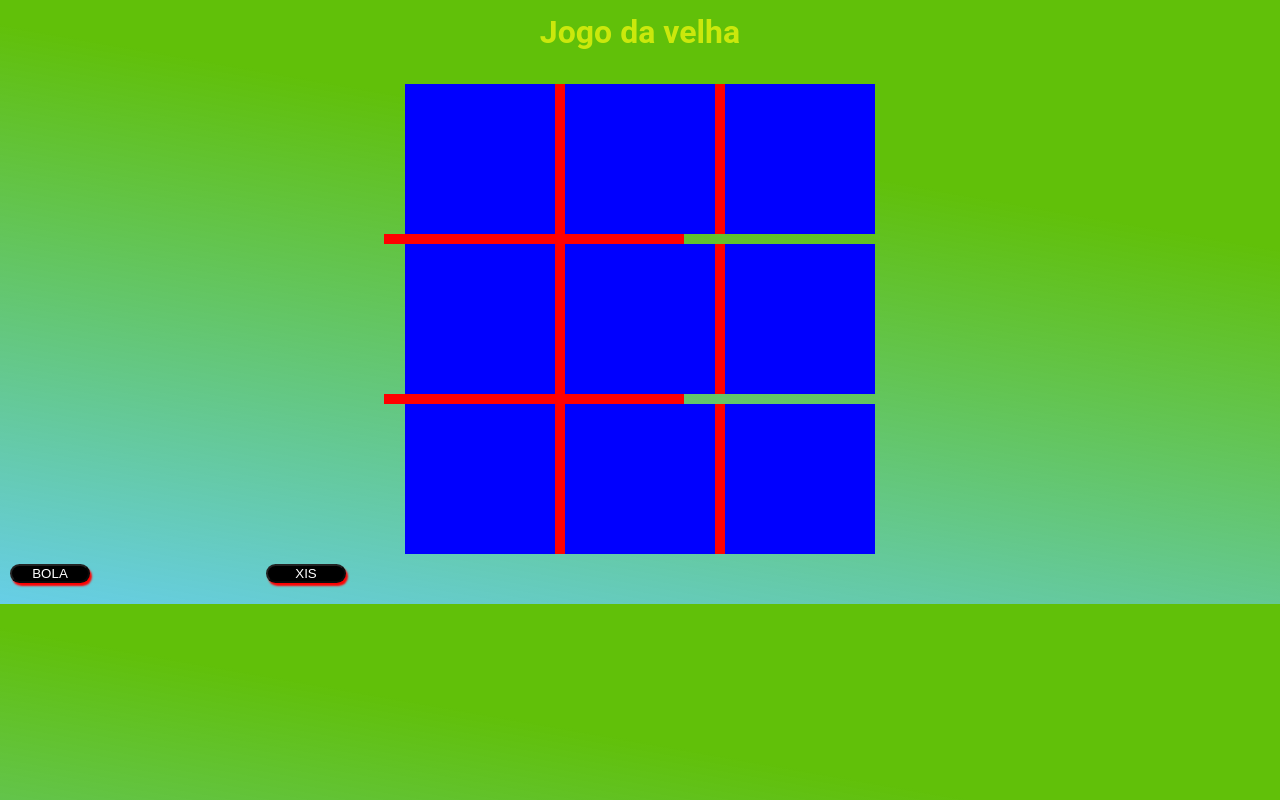
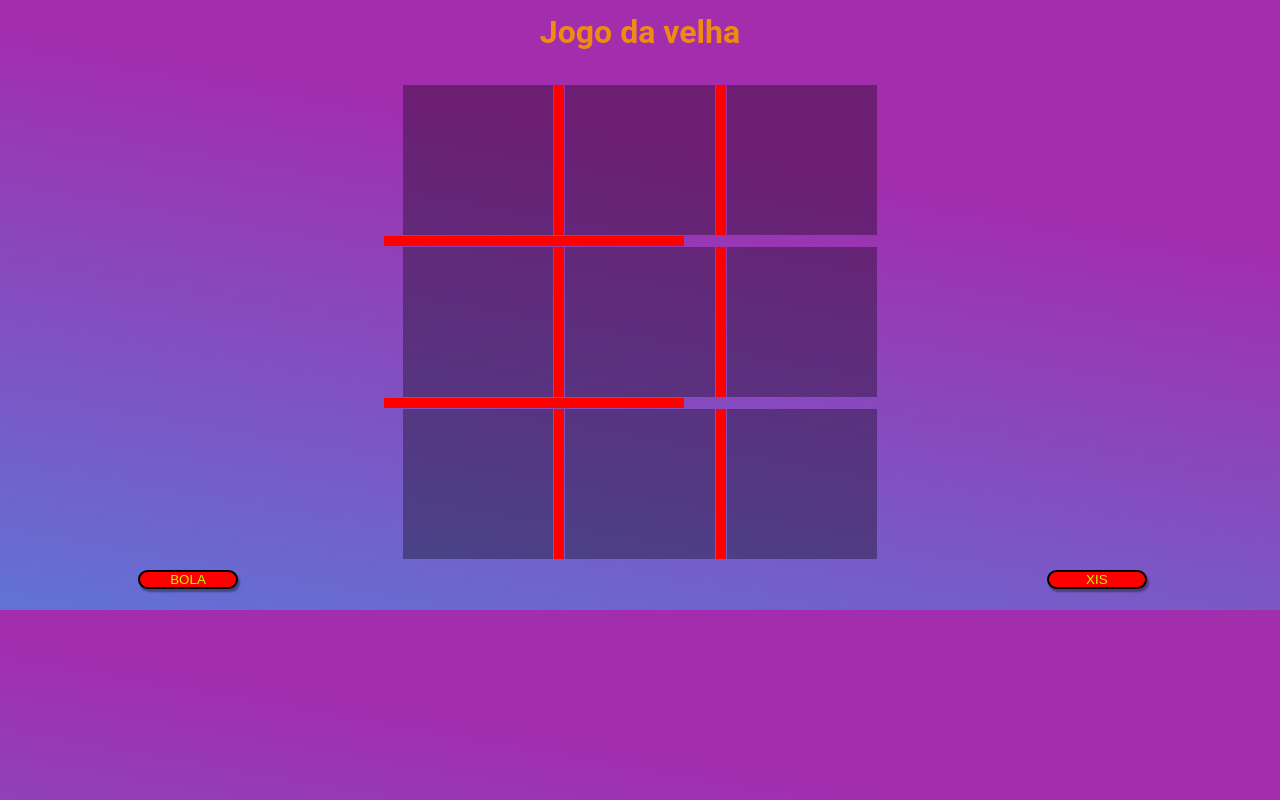
Before and after one commit to LOIRINMF/Jogo-da-velha, a plain HTML site: page Jogo.html in a window 1280 px wide. Both pictures are taken after a click on the button "BOLA". Drawn offline with Linux system fonts and the light colour scheme.

Commit message:
css
alguns ajustes aqui e ali.

```diff
--- a/da.css
+++ b/da.css
@@ -9,32 +9,10 @@
 
 
 body {
-    background-image: linear-gradient(190deg, rgb(97, 192, 9) 30%, rgba(25, 181, 219, 0.664));
+    background-image: linear-gradient(190deg, rgba(145, 6, 158, 0.842) 30%, rgba(16, 43, 192, 0.664));
 
     font-family: "Roboto", sans-serif;
     height: 100%;
-}
-
-.outraX {
-    position: absolute;
-
-    background-color: rgb(255, 0, 0);
-    color: rgb(200, 245, 0);
-
-    width: 80px;
-
-    margin: 10px;
-}
-
-.outraB {
-    position: absolute;
-
-    background-color: rgb(255, 0, 0);
-    color: rgb(200, 245, 0);
-
-    width: 80px;
-
-    margin: 10px;
 }
 
 h1 {
@@ -42,7 +20,7 @@ h1 {
 
     padding: 13px;
 
-    color: rgba(225, 240, 13, 0.829);
+    color: rgba(240, 142, 13, 0.973);
 }
 
 h3 {
@@ -69,40 +47,53 @@ section {
 
 }
 
+/*Posição dos button*/
 .btBola{
+    left: 10%;
+}
+.btXis{
+    left: 81%;
+}
+
+button {
     position: absolute;
+    transition-duration: 0.5s;
 
-    background-color: rgb(0, 0, 0);
-    color: white;
+    background-color: rgba(8, 119, 223, 0.63);
+    color: black;
 
-    width: 80px;
+    width: 100px;
 
     margin: 10px;
 
     border-radius: 20px;
-    box-shadow: 2px 3px 2px red;
+    box-shadow: 2px 3px 2px rgba(0, 0, 0, 0.363);
+    border: 2px solid #000000;
+}
 
+.btBola:hover {
+    background-color: rgba(0, 0, 0, 0.856);
+    color: rgb(255, 255, 255);
 }
-.btXis{
-    position: absolute;
 
-    background-color: rgb(0, 0, 0);
-    color: white;
+.btXis:hover{
+    background-color: rgba(0, 0, 0, 0.856);
+    color: rgb(255, 255, 255);
+}
+.outraX {
+    background-color: rgb(255, 0, 0);
+    color: rgb(200, 245, 0);
+}
 
-    width: 80px;
+.outraB {
+    background-color: rgb(255, 0, 0);
+    color: rgb(200, 245, 0);
+}
 
-    margin: 10px;
-    left: 20%;
-
-    border-radius: 20px;
-    box-shadow: 2px 3px 2px red;
-}
-.btBola:hover {
-    color: lime;
-}
-.btXis:hover{
-    color: lime;
-}
+.disabled {
+    opacity: 0.6;
+    cursor: not-allowed;
+  }
 
 .box {
     display: inline-block;
@@ -111,14 +102,16 @@ section {
     width: 150px;
     height: 150px;
 
-    background-color: blue;
+    margin: 1px;
+
+    background-color: rgba(0, 0, 0, 0.336);
 
     text-align: center;
 
 }
 
 .box:hover{
-    background-color: rgba(194, 23, 23, 0.699);
+    background-color: rgba(187, 17, 17, 0.699);
 }
 
 .certo:hover{
@@ -134,7 +127,7 @@ section {
 
     text-align: center;
 
-    font-size: 35px;
+    font-size: 40px;
 
 }
 
--- a/velha.js
+++ b/velha.js
@@ -21,23 +21,28 @@ function bola() {
     document.getElementById("bola").disabled = true
     testeB = 1
 
-    const novoX = document.querySelector('.btXis');
-    novoX.classList.toggle('outraX');
 
+// Deixar as div box verde.
     verde()
+// Desabilita os button.
+    nbutton()
 }
-
 
 function xis() {
     document.getElementById("bola").disabled = true
     document.querySelector('.btXis').disabled = true
     testeX = 1
 
+    verde()
+    nbutton()
+}
+
+function nbutton(){
+    const novoX = document.querySelector('.btXis');
+    novoX.classList.toggle('outraX');
+
     const novoB = document.querySelector('.btBola');
     novoB.classList.add('outraB');
-
-    // Deixar as div box verde.
-    verde()
 }
 
 function verde() {
@@ -82,12 +87,15 @@ function bolaORxis(a) {
         // Primero pega o id  ||CERTO||
         let escolha = a
 
+        let erro = document.getElementById("opa")
+        erro.innerHTML = ""
+
         // fazer a separaçao de bola ou xis ||CERTO||
         if (testeB == 1) {
-
             let H = document.querySelector('#bOx' + a)
 
             H.innerHTML = "O"
+
             testeB = 0
             testeX = 1
         } else {
@@ -97,7 +105,5 @@ function bolaORxis(a) {
             testeX = 0
             testeB = 1
         }
-
-
     }
 }
```
